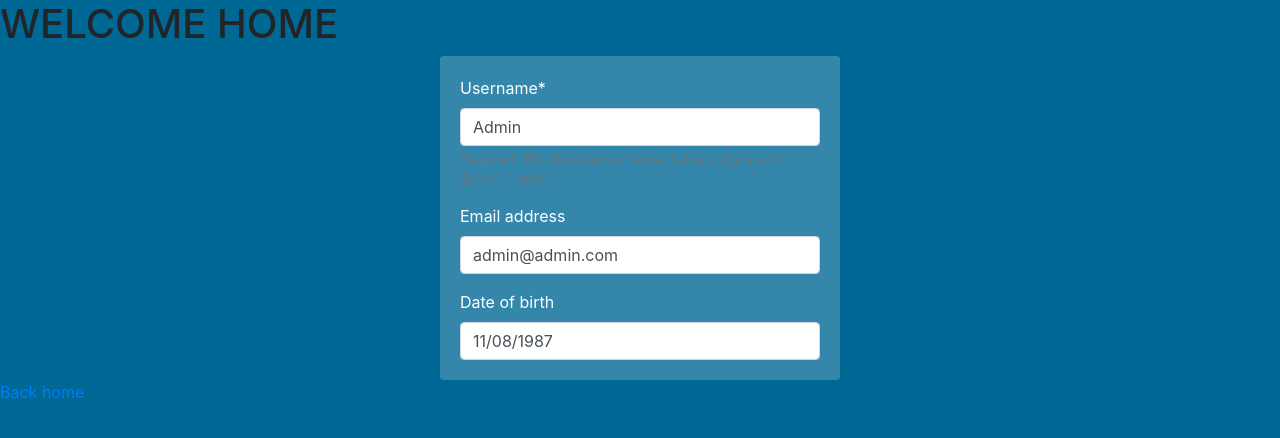
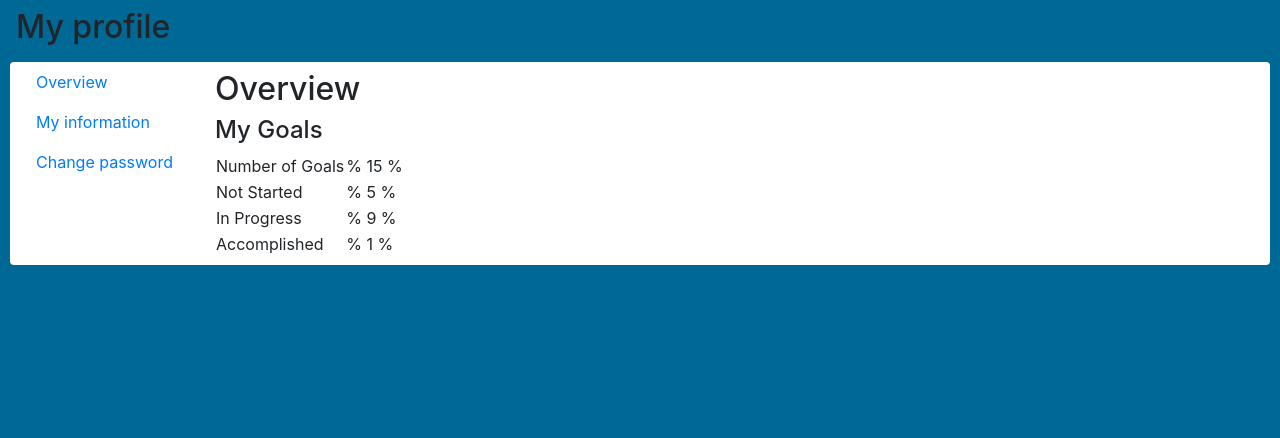
Before and after one commit to MikeRophone64/letsgoal, a Django app: page /profile/Admin in a window 1280 px wide. Shown: the part 58-496 px from the top of the page. Run offline with Django 3.2, Linux system fonts and the light colour scheme; a user stored in the database is signed in; data comes from the database, SQL or seed files in the repository; both versions use the stored data as it was after the commit; data that the repository does not hold is empty; style sheets or scripts are compiled from the project's sources; some libraries are stand-ins or nearby versions.

Commit message:
User Profile Structure done, next in VIEWS

```diff
--- a/goals/forms.py
+++ b/goals/forms.py
@@ -16,7 +16,7 @@ class GoalForm(forms.ModelForm):
 class UserForm(forms.ModelForm):
     class Meta:
         model = User
-        fields = ['username', 'email']
+        fields = ['username', 'email', 'password']
 
 
 class ProfileForm(forms.ModelForm):
--- a/goals/static/goals/index.js
+++ b/goals/static/goals/index.js
@@ -1,5 +1,20 @@
 document.addEventListener('DOMContentLoaded', function() {
     console.log("DOM ready")
+
+
+    // TEST FETCH REST API
+    fetch('/api/v1/goals/?format=json')
+    .then(response => response.json())
+    .then(data => {
+        console.log(data.results)
+    })
+    .catch(err => {
+        console.log(err)
+    })
+    // WORKS !!
+
+
+
 
     $(document).ready(function() {
 
@@ -64,6 +79,39 @@ document.addEventListener('DOMContentLoaded', function() {
                 target_like.find(".numlikes").html(goal_response.num_likes)
             })
         })
+
+
+        //User Profile
+        // Show Overview and hide others by default
+
+        $(".profile-overview").show();
+        $(".profile-overview").siblings().hide();
+
+        // Show and hide Profile sections
+        $(document).on("click", ".profile-nav", function() {
+
+            const myTarget = this.dataset.name;
+            $(".profile-" + myTarget).show()
+            $(".profile-" + myTarget).siblings().hide()
+        })
+
+    // User Profile Password change
+    // Enable submit if new password and confirm password match
+    const confirmHelp = document.getElementById('confirmHelp');
+    const submitPassword = document.getElementById('submitPassword');
+
+    $("#confirmPassword").on('keyup', function() {
+
+        if($("#newPassword").val() === $("#confirmPassword").val()) {
+            confirmHelp.innerHTML = "Passwords match!";
+            confirmHelp.style.color = "green";
+            submitPassword.disabled = false;
+        } else {
+            confirmHelp.innerHTML = "Passwords do not match...";
+            confirmHelp.style.color = "red";
+            submitPassword.disabled = true;
+        }
+    })
     });
 
 })
--- a/goals/static/goals/styles.css
+++ b/goals/static/goals/styles.css
@@ -1,4 +1,4 @@
-.login-form .form-container, .profile .profile-container {
+.login-form .form-container {
   display: -webkit-box;
   display: -ms-flexbox;
   display: flex;
@@ -192,11 +192,18 @@ body {
   float: right;
 }
 
-.profile .profile-container form {
-  color: white;
-  padding: 20px;
-  width: 50vh;
-  background-color: rgba(255, 255, 255, 0.205);
+.profile {
+  background-color: white;
+  margin-left: 10px !important;
+  margin-right: 10px !important;
+}
+
+.profile .sidenav {
+  padding: 0px 10px;
+}
+
+.profile .contents {
+  padding: 8px 16px;
 }
 
 @media (max-width: 500px) {
--- a/goals/static/goals/styles.scss
+++ b/goals/static/goals/styles.scss
@@ -89,6 +89,7 @@ body {
     .like-active {
         fill: orange;
         fill-opacity: 100% !important;
+
     }
 
     .like-stroke {
@@ -218,15 +219,16 @@ body {
 
 .profile {
 
-    .profile-container {
-        @extend %containerCenter;
+    background-color: white;
+    margin-left: 10px !important;
+    margin-right: 10px !important;
 
-        form {
-            color: white;
-            padding: 20px;
-            width: 50vh;
-            background-color: rgba(255, 255, 255, 0.205);
-        }
+    .sidenav {
+        padding: 0px 10px;
+    }
+
+    .contents {
+        padding: 8px 16px;
     }
 
 }
--- a/goals/templates/goals/user_profile.html
+++ b/goals/templates/goals/user_profile.html
@@ -5,23 +5,81 @@
 {% block title %} Profile {% endblock %}
 
 {% block body %}
-{% if user == current_user %}
-    <h1>WELCOME HOME</h1>
-{% else %}
-    <h1>Profile: {{current_user}}</h1>
-{% endif %}
-<div class="profile">
-    <div class="profile-container">
-        <h4></h4>
-        <form action="" class="rounded">
-            {% csrf_token %}
-            {{ UserForm|crispy }}
-            <label for="date_of_birth">{{ ProfileForm.date_of_birth.label }}</label>
-            {{ ProfileForm.date_of_birth }}
-        </form>
+    {% if user == current_user %}
+        <h2 style="padding: 8px 16px;">My profile</h2>
+    {% else %}
+        <h2 style="padding: 8px 16px;">Profile: {{ current_user }}</h2>
+    {% endif %}
+    <div class="profile row rounded">
+        <div class="sidenav">
+            <ul class="nav flex-column">
+                <li class="nav-item profile-nav" data-name="overview">
+                  <a class="nav-link active" href="#">Overview</a>
+                </li>
+                <li class="nav-item profile-nav" data-name="information">
+                  <a class="nav-link" href="#">My information</a>
+                </li>
+                <li class="nav-item profile-nav" data-name="change-password">
+                  <a class="nav-link" href="#">Change password</a>
+                </li>
+              </ul>
+        </div>
+        <div class="contents">
+            <div class="profile-overview">
 
+                <h2>Overview</h2>
+                <h4>My Goals</h4>
+                <table>
+                    <tbody>
+                        <tr>
+                            <td>Number of Goals</td>
+                            <td>% 15 %</td>
+                        </tr>
+                        <tr>
+                            <td>Not Started</td>
+                            <td>% 5 %</td>
+                        </tr>
+                        <tr>
+                            <td>In Progress</td>
+                            <td>% 9 %</td>
+                        </tr>
+                        <tr>
+                            <td>Accomplished</td>
+                            <td>% 1 %</td>
+                        </tr>
+                    </tbody>
+                </table>
+            </div>
+            <div class="profile-information">
+                <h2>My information</h2>
+                Username
+                email
+                date of birth
+
+                submit
+            </div>
+            <div class="profile-change-password">
+                <h2>Change password</h2>
+                <br>
+                <form action="">
+                    <div class="form-group">
+                        <label for="password">Your current Password</label>
+                        <input type="password" class="form-control" name="password" placeholder="Enter your current Password" required>
+                    </div> <hr>
+                    <div class="form-group">
+                        <label for="newPassword">New Password</label>
+                        <input type="password" class="form-control" id="newPassword" name="newPassword" placeholder="Your new Password" required>
+                    </div>
+                    <div class="form-group">
+                        <input type="password" class="form-control" id="confirmPassword" name="confirmPassword" placeholder="Confirm new Password" required>
+                        <small id="confirmHelp" class="form-text"></small>
+                    </div>
+                    <button type="submit" class="btn btn-primary" id="submitPassword" disabled>Submit</button>
+
+                </form>
+            </div>
+        </div>
     </div>
-</div>
 
-<a href="{% url 'goals:index' %}">Back home</a>
+
 {% endblock%}
--- a/goals/views.py
+++ b/goals/views.py
@@ -178,8 +178,7 @@ def profile(request, username):
     user_profile = Profile.objects.get_or_create(user=current_user)
 
     # populate Forms
-    uf_data = {'username': current_user.username, 'email': current_user.email,
-                'password': current_user.password,}
+    uf_data = {'username': current_user.username, 'email': current_user.email, }
     pf_data = {'date_of_birth': current_user.profile.date_of_birth}
     user_form = UserForm(initial=uf_data)
     profile_form = ProfileForm(initial=pf_data)
```
Also changed, not shown: goals/templates/goals/trending.html (+2 -0 lines), db.sqlite3, 2 other files.
